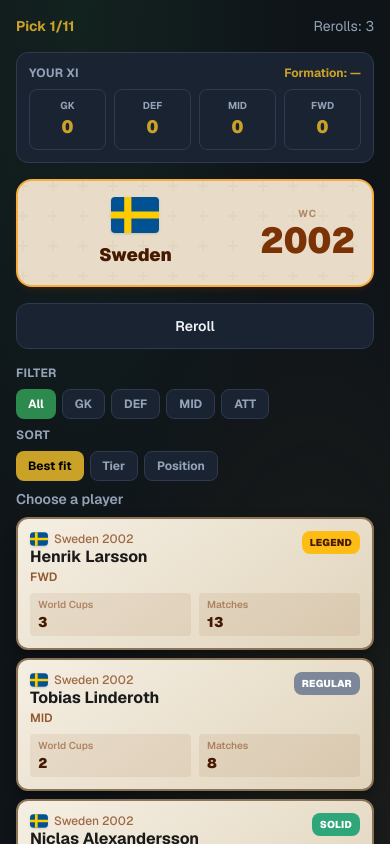
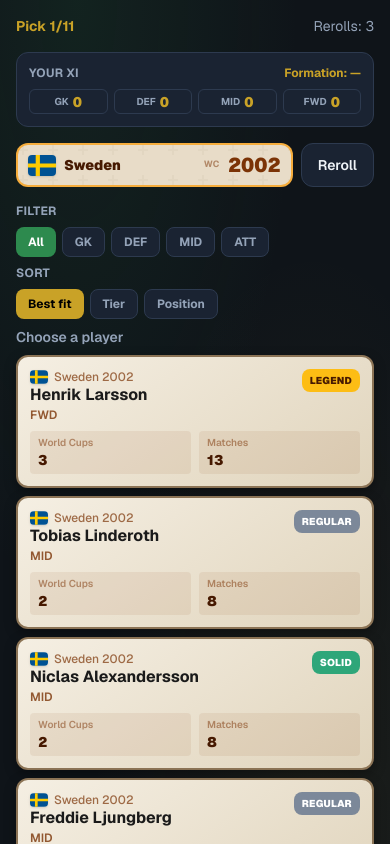
Before and after one commit to marcoslopezblasco/invictos, a Next.js app: page /play in a window 390 px wide. Both pictures are taken after a click on the button "ROLL". Shown: the top 844 px of the page. Built offline with nearby package versions, Linux system fonts and the light colour scheme.

Commit message:
Compact mobile spin bar and hide player list while rolling
Co-authored-by: Cursor <cursoragent@cursor.com>

```diff
--- a/src/components/DraftScreen.tsx
+++ b/src/components/DraftScreen.tsx
@@ -1,6 +1,6 @@
 "use client";
 
-import { useEffect, useMemo, useRef, useState } from "react";
+import { useLayoutEffect, useMemo, useRef, useState } from "react";
 import { useGame } from "@/context/GameContext";
 import { loadData, getAppearancesById } from "@/lib/data";
 import {
@@ -58,7 +58,7 @@ export function DraftScreen() {
   const prevSpinKey = useRef<string | null>(null);
   const skipNextSpinEffect = useRef(false);
 
-  useEffect(() => {
+  useLayoutEffect(() => {
     if (!spin || !gameState) return;
     const key = `${spin.country}::${spin.worldCup}::${gameState.picks.length}`;
     if (skipNextSpinEffect.current) {
@@ -140,25 +140,29 @@ export function DraftScreen() {
         </p>
       )}
 
+      <div className="flex items-stretch gap-2">
         <SpinSlotMachine
           target={showSpin.target}
           pool={pool}
           active={showSpin.active}
           onComplete={showSpin.onDone}
         />
-
         <button
           type="button"
           disabled={gameState.rerollsRemaining <= 0 || isRolling}
           onClick={handleReroll}
-        className="rounded-xl border border-[var(--border)] bg-[var(--bg-card)] py-3 text-sm font-semibold disabled:opacity-40"
+          className="shrink-0 rounded-xl border border-[var(--border)] bg-[var(--bg-card)] px-4 py-2 text-sm font-semibold disabled:opacity-40"
         >
           {isRolling ? t(locale, "draft.rolling") : t(locale, "draft.reroll")}
         </button>
+      </div>
 
-      <div
-        className={`flex flex-col gap-2 transition-opacity ${isRolling ? "pointer-events-none opacity-40" : ""}`}
-      >
+      {isRolling ? (
+        <p className="py-6 text-center text-sm font-semibold text-[var(--text-muted)]">
+          {t(locale, "draft.rolling")}
+        </p>
+      ) : (
+      <div className="flex flex-col gap-2">
         <div className="flex flex-col gap-2">
           <span className="text-xs font-bold uppercase tracking-wide text-[var(--text-muted)]">
             {t(locale, "draft.filter")}
@@ -237,6 +241,7 @@ export function DraftScreen() {
           )}
         </div>
       </div>
+      )}
     </div>
   );
 }
--- a/src/components/InitialRollScreen.tsx
+++ b/src/components/InitialRollScreen.tsx
@@ -30,9 +30,6 @@ export function InitialRollScreen() {
         <p className="text-sm font-bold text-[var(--accent-gold)]">
           {t(locale, "draft.pick")} 1/11
         </p>
-        <p className="mt-2 text-sm text-[var(--text-muted)]">
-          {spinning ? t(locale, "draft.rolling") : t(locale, "draft.rollHint")}
-        </p>
         <p className="mt-1 text-xs text-[var(--text-muted)]">
           {mode === "blind"
             ? t(locale, "home.blind")
@@ -44,6 +41,7 @@ export function InitialRollScreen() {
 
       <TeamBuilderPanel gameState={gameState} locale={locale} />
 
+      <div className="flex items-stretch gap-2">
         {spinning && target ? (
           <SpinSlotMachine
             target={target}
@@ -55,14 +53,21 @@ export function InitialRollScreen() {
             }}
           />
         ) : (
+          <div className="flex min-h-11 min-w-0 flex-1 items-center justify-center rounded-xl border border-dashed border-[var(--border)] px-2 py-1.5">
+            <p className="text-center text-xs text-[var(--text-muted)]">
+              {t(locale, "draft.rollHint")}
+            </p>
+          </div>
+        )}
         <button
           type="button"
           onClick={handleRoll}
-          className="rounded-2xl bg-[var(--accent-gold)] py-5 text-2xl font-black tracking-widest text-black shadow-lg transition active:scale-[0.98]"
+          disabled={spinning}
+          className="shrink-0 rounded-xl bg-[var(--accent-gold)] px-5 py-2 text-sm font-black tracking-wide text-black shadow-md transition active:scale-[0.98] disabled:opacity-50"
         >
-          {t(locale, "draft.roll")}
+          {spinning ? t(locale, "draft.rolling") : t(locale, "draft.roll")}
         </button>
-      )}
+      </div>
     </div>
   );
 }
--- a/src/components/PositionSlots.tsx
+++ b/src/components/PositionSlots.tsx
@@ -19,18 +19,18 @@ export function PositionSlots({
   ];
 
   return (
-    <div className="grid grid-cols-4 gap-2">
+    <div className="flex gap-1.5">
       {slots.map(({ key, labelKey }) => (
         <div
           key={key}
-          className="rounded-lg border border-[var(--border)] bg-[var(--bg-card)] px-2 py-2 text-center"
+          className="flex min-w-0 flex-1 items-center justify-center gap-1 rounded-md border border-[var(--border)] bg-[var(--bg-card)] px-1.5 py-1"
         >
-          <div className="text-[10px] font-bold text-[var(--text-muted)]">
+          <span className="text-[10px] font-bold text-[var(--text-muted)]">
             {t(locale, labelKey)}
-          </div>
-          <div className="text-lg font-black tabular-nums text-[var(--accent-gold)]">
+          </span>
+          <span className="text-sm font-black tabular-nums leading-none text-[var(--accent-gold)]">
             {counts[key]}
-          </div>
+          </span>
         </div>
       ))}
     </div>
--- a/src/components/SpinSlotMachine.tsx
+++ b/src/components/SpinSlotMachine.tsx
@@ -18,11 +18,13 @@ export function SpinSlotMachine({
   pool,
   active,
   onComplete,
+  className = "",
 }: {
   target: Spin;
   pool: Spin[];
   active: boolean;
   onComplete?: () => void;
+  className?: string;
 }) {
   const [display, setDisplay] = useState<Spin>(target);
   const [landed, setLanded] = useState(!active);
@@ -74,40 +76,30 @@ export function SpinSlotMachine({
 
   return (
     <div
-      className={`paper-texture rounded-2xl border-2 p-4 text-center transition-all duration-300 ${
+      className={`paper-texture flex min-h-11 min-w-0 flex-1 items-center gap-2 rounded-xl border-2 px-2.5 py-1.5 transition-all duration-300 ${
         landed
-          ? "border-amber-500/70 shadow-md shadow-amber-900/20"
+          ? "border-amber-500/70"
           : "border-amber-700/40 shadow-inner"
-      }`}
+      } ${!landed ? "animate-pulse" : ""} ${className}`}
     >
-      <div
-        className={`mx-auto flex max-w-xs justify-center gap-6 ${!landed ? "animate-pulse" : ""}`}
-      >
-        <div className="min-w-0 flex-1 text-center">
-          <div className="flex justify-center">
-            <CountryFlag country={display.country} size={48} />
-          </div>
-          <div
-            className={`mt-2 truncate text-lg font-black text-amber-950 transition-opacity ${
+      <CountryFlag country={display.country} size={28} />
+      <span
+        className={`min-w-0 flex-1 truncate text-sm font-black text-amber-950 ${
           landed ? "opacity-100" : "opacity-80"
         }`}
       >
         {display.country}
-          </div>
-        </div>
-        <div className="flex shrink-0 flex-col items-center justify-center">
-          <div className="text-[10px] font-bold uppercase tracking-widest text-amber-900/50">
+      </span>
+      <span className="shrink-0 text-[9px] font-bold uppercase tracking-wider text-amber-900/50">
         WC
-          </div>
-          <div
-            className={`min-w-[4.5rem] text-4xl font-black tabular-nums text-amber-900 ${
+      </span>
+      <span
+        className={`shrink-0 text-xl font-black tabular-nums leading-none text-amber-900 ${
           !landed ? "blur-[0.4px]" : ""
         }`}
       >
         {display.worldCup}
-          </div>
-        </div>
-      </div>
+      </span>
     </div>
   );
 }
```
Lines whose indentation alone changed are shown as unchanged.
